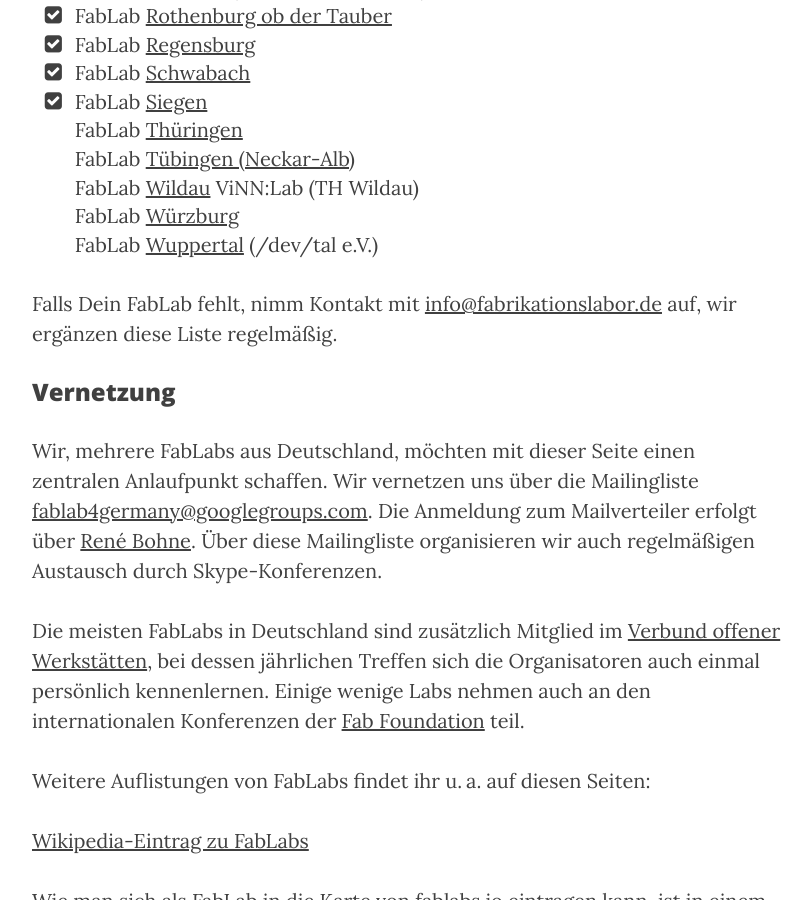
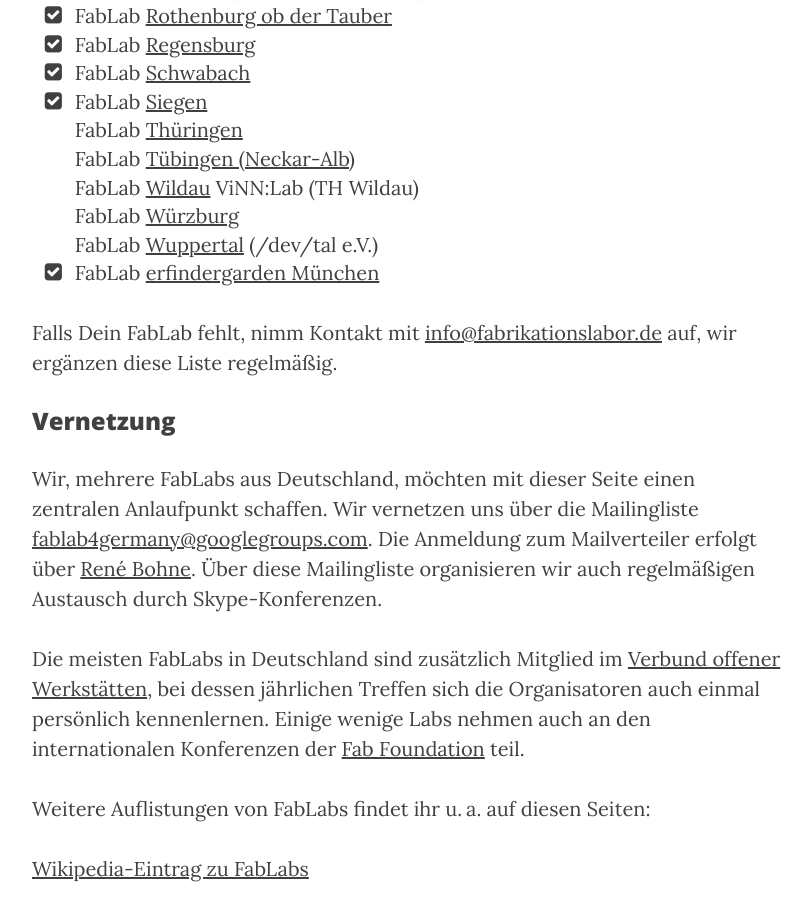
Before and after one commit to fabrikationslabor/fabrikationslabor.github.io, a Jekyll site: the page built from fablabs-in-deutschland.html, in a window 1280 px wide and 900 px high, scrolled down 2142 px. Shown: the whole window, without its empty margins (233-1045 px from the left). Built offline with Jekyll 4.4.1, drawn with Linux system fonts in a browser that asks for light colours; nearby versions of some CDN libraries.

Commit message:
Fablab erfindergarden hinzugefügt

```diff
--- a/fablabs-in-deutschland.html
+++ b/fablabs-in-deutschland.html
@@ -59,6 +59,7 @@
   <li>FabLab <a href="  http://www.th-wildau.de/forschungsgruppen/fg-innovation/creativelab/fab-lab.html" target="_blank">Wildau</a> ViNN:Lab (TH Wildau)</li>
   <li>FabLab <a href="http://fablab-wuerzburg.de/" target="_blank">Würzburg</a></li>
   <li>FabLab <a href="http://www.devtal.de" target="_blank">Wuppertal</a> (/dev/tal e.V.)</li>
+  <li><i class="fa-li fa fa-check-square"></i>FabLab <a href="http://www.erfindergarden.de/" target="_blank">erfindergarden München</a></li>
 </ul>
 <p>Falls Dein FabLab fehlt, nimm Kontakt mit <a href="mailto:info@fabrikationslabor.de">info@fabrikationslabor.de</a> auf, wir ergänzen diese Liste regelmäßig.</p>
 <h3>Vernetzung</h3>
```
